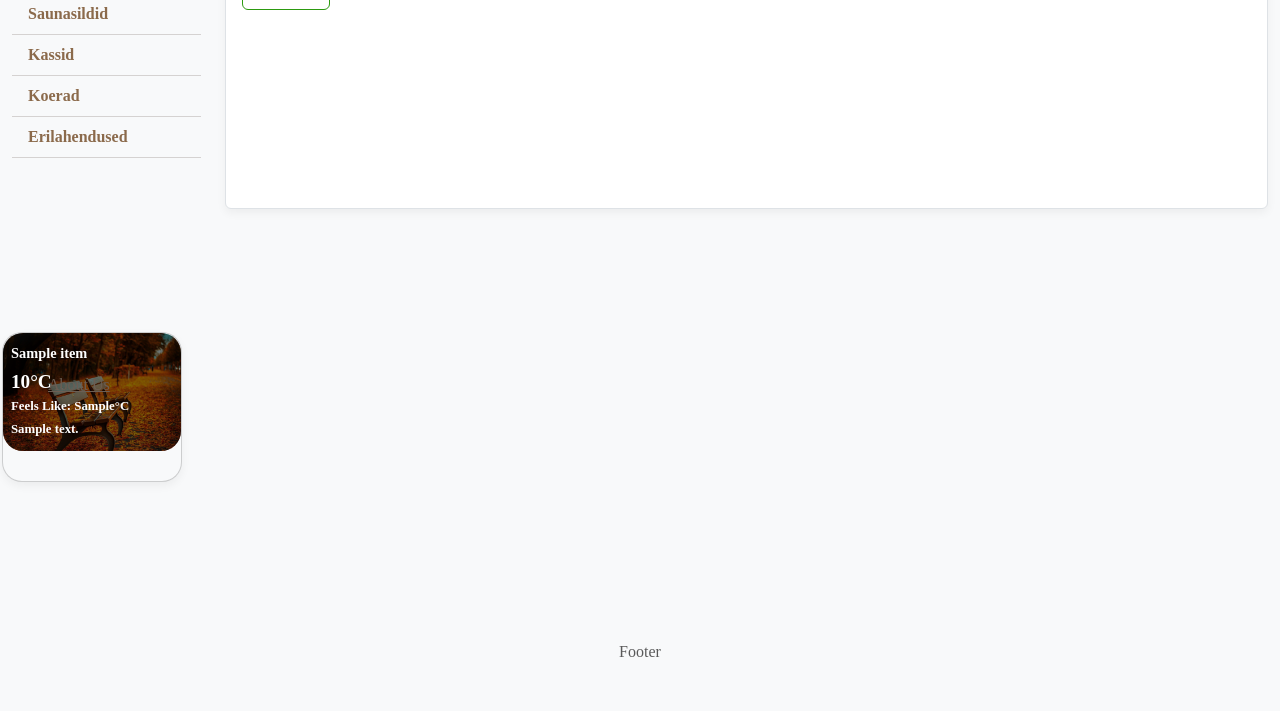
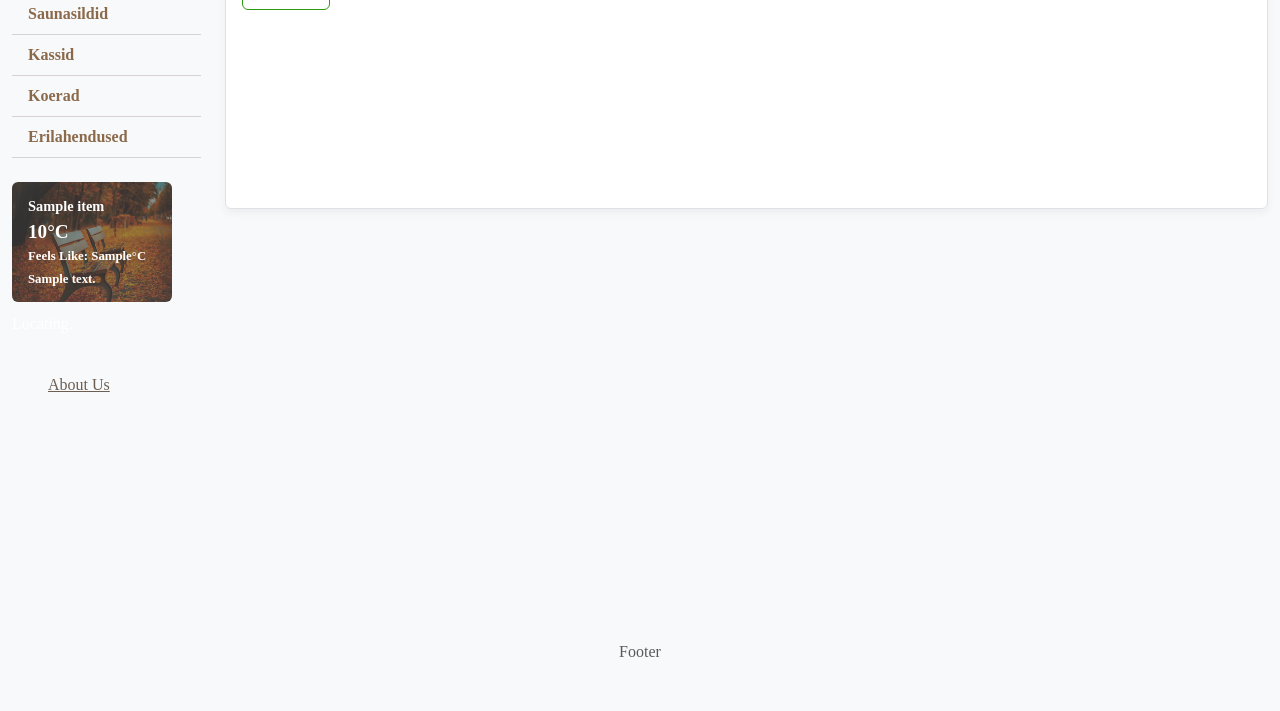
Before and after one commit to m6mmi/h-t-handcraft, a Django app: page /shopping/cart/ in a window 1280 px wide. Shown: the part 355-1066 px from the top of the page. Run offline with Django 5.2, Linux system fonts and the light colour scheme; a user stored in the database is signed in; data comes from the database, SQL or seed files in the repository; tables that the repository leaves empty hold one stand-in row (values such as "Sample post"); a database or web service that is not in the repository returns one stand-in record (values such as "Sample title"); data that the repository does not hold is empty; parts of the project's set-up code (start-up, migrations or seed data) failed here and were passed over.

Commit message:
- Weather widget style tweaking - Add to cart button style tweaking

```diff
--- a/products/templates/product_list.html
+++ b/products/templates/product_list.html
@@ -22,7 +22,7 @@
               {% if user.is_authenticated %}
                 <form action="{% url 'products:add_to_cart' product.id %}" method="post" class="mt-auto">
                   {% csrf_token %}
-                  <button type="submit" class="btn btn-dark">Add to cart</button>
+                  <button type="submit" class="btn btn-secondary">Add to cart</button>
                 </form>
               {% endif %}
             </div>
--- a/templates/base.html
+++ b/templates/base.html
@@ -74,18 +74,13 @@
                     <hr class="p-0 m-0">
                 {% endfor %}
             </ul>
+
 <!-- Weather Card Section -->
         <section class="mt-4">
-    <div class="card bg-light text-dark" id="weather-card" style="border-radius: 20px; position: relative;">
             <div class="position-relative">
-            <img id="seasonal-image" src="{% static 'spring.jpg' %}" class="card-img-top img-fluid"
-                 alt="weather" style="max-height: 150px; object-fit: cover; border-radius: 20px;">
+                <img id="seasonal-image" src="{% static 'spring.jpg' %}" class="rounded fixed-size" alt="season">
 
-            <div class="overlay"
-                 style="position: absolute; top: 0; left: 0; right: 0; bottom: 0; background-color: rgba(0, 0, 0, 0.5); border-radius: 20px;"></div>
-
-            <div class="card-img-overlay d-flex flex-column justify-content-end p-2"
-                 style="border-radius: 15px; z-index: 2;">
+                <div class="card-img-overlay mx-3 mt-3">
                     <h6 class="mb-1" style="font-size: 0.9rem; font-weight: 600;" id="city">{{ weather_data.city }}</h6>
                     <p class="h6 my-1"
                        style="font-size: 1.2rem; font-weight: 600;" id="temperature">{{ weather_data.temperature }}°C</p>
@@ -93,7 +88,6 @@
                         <strong id="feels-like-value">{{ weather_data.feels_like }}°C</strong></p>
                     <p class="mb-1"
                        style="font-size: 0.8rem; font-weight: 600;" id="description">{{ weather_data.description }}</p>
-            </div>
                 </div>
             </div>
             <div id="status" style="margin-top: 10px; color: white;"></div>
@@ -176,18 +170,11 @@
         </script>
         <!-- End of Weather Card Section -->
 
-
-
             <a class="fixed-bottom m-5" href="{% url 'about' %}">About Us</a>
-
         </nav>
 
 
         <main class="col-md-8 col-lg-10">
-
-            {#                <div class="alert alert-secondary" role="alert">#}
-            {#                    Warning Sign for Dogs, Funny Cat Signs#}
-            {#                </div>#}
             <div class="product-list bg-white p-3 border rounded">
                 {% block content %}
                     <!-- Content goes here -->
@@ -195,14 +182,12 @@
             </div>
         </main>
     </div>
-
     <footer class="row bg-light py-3 text-center">
         <div class="col">
             <p>Footer</p>
         </div>
     </footer>
 </div>
-
 <script src="https://cdn.jsdelivr.net/npm/bootstrap@5.3.0-alpha1/dist/js/bootstrap.bundle.min.js"></script>
 </body>
 </html>
--- a/templates/static/css/styles.css
+++ b/templates/static/css/styles.css
@@ -124,16 +124,17 @@ footer {
     background-color: #d6c9b7;
     color: #3a3a3a;
 }
-/* Ilm */
-#weather-card {
-    width: 180px;
-    height: 150px;
-    position: fixed;
-    bottom: -150px;
-    right: 10px;
-    z-index: 1000;
-    margin: 0;
+
+/* Weather*/
+.fixed-size {
+    width: 160px;
+    height: 120px;
+    filter: brightness(0.5);
+    opacity: 0.8;
+    border-radius: 20px;
 }
+
+
 .custom-font {
     font-family: 'Caveat', cursive;
     font-size: 35px;
```
Also changed, not shown: templates/static/js/weather.js (deleted, +0 -78 lines). Lines whose indentation alone changed are shown as unchanged.
